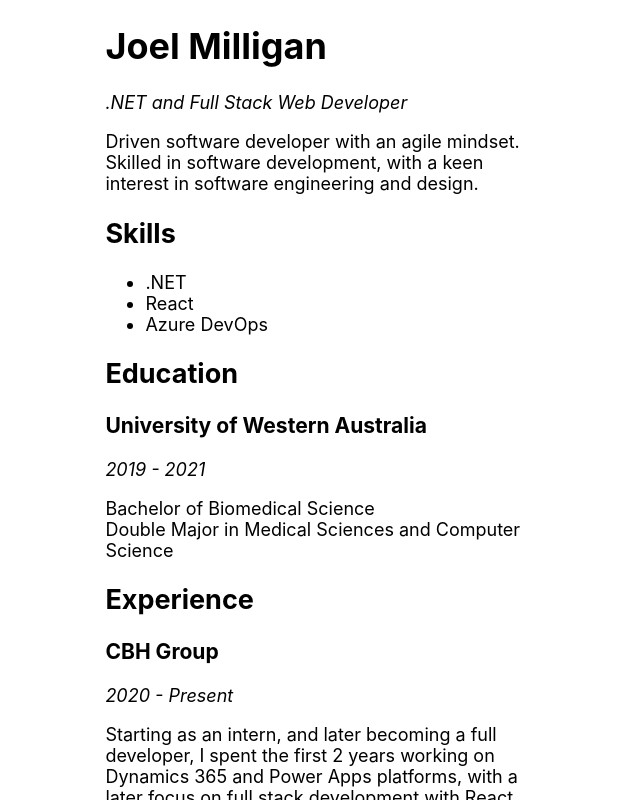
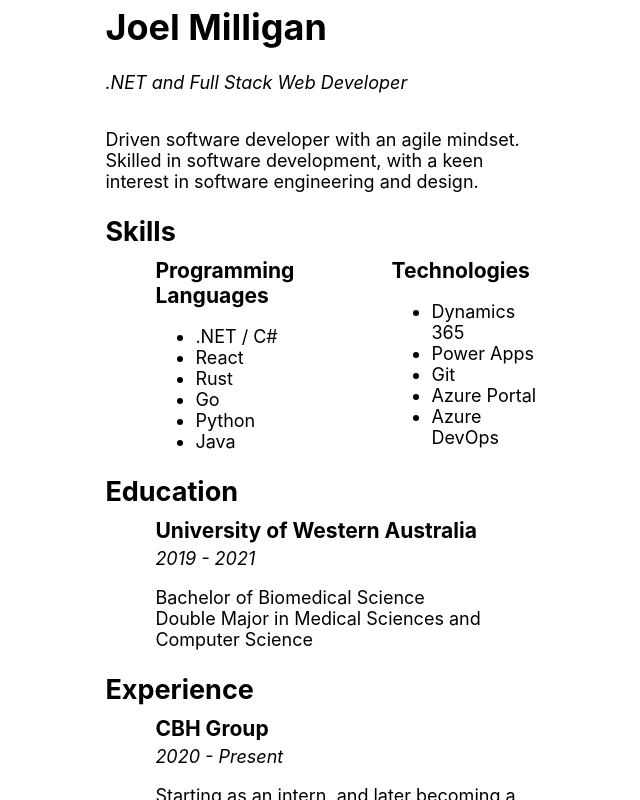
Before and after one commit to Joel-Milligan/Joel-Milligan.github.io, a React (Create React App) app: page / in a window 1280 px wide. Shown: the top 800 px of the page, without its empty margins (317-957 px from the left). Built offline with nearby package versions, Linux system fonts and the light colour scheme.

Commit message:
Added a few more skills and minor styling

```diff
--- a/src/App.css
+++ b/src/App.css
@@ -1,4 +1,18 @@
 .App {
+  display: flex;
+  flex-direction: column;
+  align-content: center;
+  gap: 0px;
+  margin: 0% 33%;
   font-size: calc(10px + 1vmin);
-  margin: 0% 33%;
 }
+
+h1,
+h2,
+h3 {
+  margin: 5px 0px;
+}
+
+section {
+  margin-left: 50px;
+}
--- a/src/components/TimedEntry.tsx
+++ b/src/components/TimedEntry.tsx
@@ -8,11 +8,11 @@
 }
 
 const TimedEntry = ({ title, period, children }: Props) => (
-    <>
+    <section>
         <h3>{title}</h3>
         <TimePeriod>{period}</TimePeriod>
         <p>{children}</p>
-    </>
+    </section>
 );
 
 export default TimedEntry;
--- a/src/components/projects/Project.tsx
+++ b/src/components/projects/Project.tsx
@@ -7,11 +7,11 @@
 }
 
 const Project = ({ title, github, children }: Props) => (
-    <>
+    <section>
         <h3>{title}</h3>
         <p>{children}</p>
         <a href={github}>GitHub</a>
-    </>
+    </section>
 );
 
 export default Project;
--- a/src/components/skills/Skills.tsx
+++ b/src/components/skills/Skills.tsx
@@ -3,11 +3,30 @@
 const Skills = () => (
     <>
         <h2>Skills</h2>
-        <ul>
-            <Skill>.NET</Skill>
-            <Skill>React</Skill>
-            <Skill>Azure DevOps</Skill>
-        </ul>
+        <section style={{ display: 'flex', justifyContent: 'space-between' }}>
+            <div>
+                <h3>Programming Languages</h3>
+                <ul>
+                    <Skill>.NET / C#</Skill>
+                    <Skill>React</Skill>
+                    <Skill>Rust</Skill>
+                    <Skill>Go</Skill>
+                    <Skill>Python</Skill>
+                    <Skill>Java</Skill>
+                </ul>
+            </div>
+
+            <div>
+                <h3>Technologies</h3>
+                <ul>
+                    <Skill>Dynamics 365</Skill>
+                    <Skill>Power Apps</Skill>
+                    <Skill>Git</Skill>
+                    <Skill>Azure Portal</Skill>
+                    <Skill>Azure DevOps</Skill>
+                </ul>
+            </div>
+        </section>
     </>
 );
 
```
